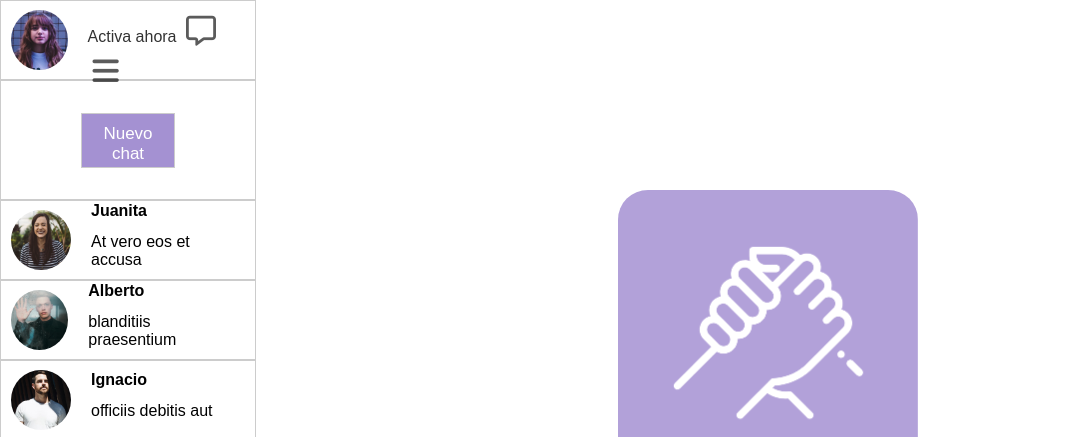
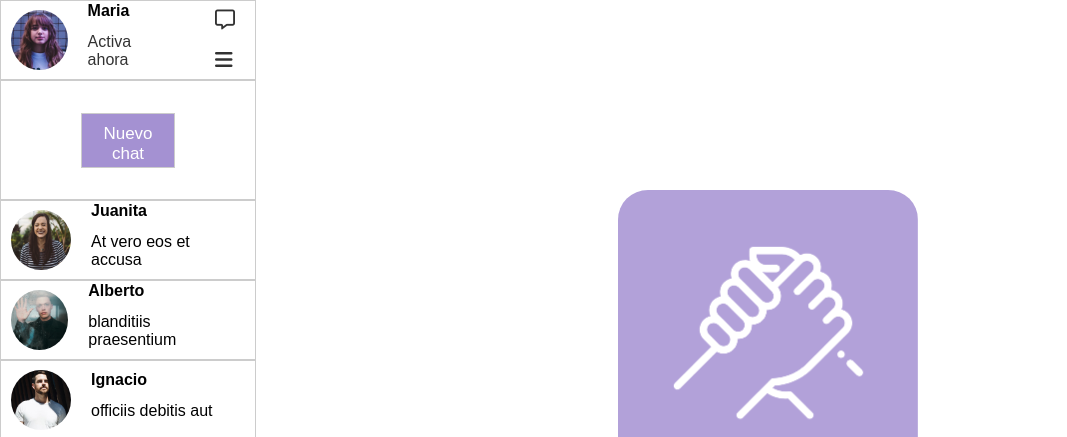
Before and after one commit to Joao-00/Chat-web-CSS-flex, a plain HTML site: page index.html in a window 1280 px wide. Shown: the top 437 px of the page, without its empty margins (0-1067 px from the left). Drawn offline with Linux system fonts and the light colour scheme.

Commit message:
ultimo commit - cosas por corregir

```diff
--- a/assets/css/style.css
+++ b/assets/css/style.css
@@ -14,7 +14,6 @@ h1 {
 
 .container {
     display: flex;
-
 }
 
 .contacts-section {
@@ -43,7 +42,6 @@ h1 {
     height: 10vh;
     border: 1px solid #ccc;
     padding: 10px;
-    cursor: pointer;
     flex: 1;
 }
 
@@ -76,9 +74,12 @@ h1 {
     margin-top: px;
 }
 
-.chat-info i {
-    font-size: 30px;
-    padding: 5px;
+.iconos-chat i{
+    display: flex;
+    flex-direction: row;
+    font-size: 20px;
+    padding: 10px;
+    margin-left: 30px;
     opacity: 0.8;
     text-align: left;
 }
--- a/index.html
+++ b/index.html
@@ -17,8 +17,10 @@
                 <img src="assets/img/maria.jpg" alt="perfil">
                 <div class="chat-info">
                     <strong>Maria</strong>
-                    <p class="texto-opaco">Activa ahora <i class="fa-regular fa-message"></i> <i class="fa-solid fa-bars"></i></p>
-
+                    <p class="texto-opaco">Activa ahora </p>
+                </div>
+                <div class="iconos-chat">
+                    <i class="fa-regular fa-message"></i> <i class="fa-solid fa-bars"></i>
                 </div>
             </div>
 
```
